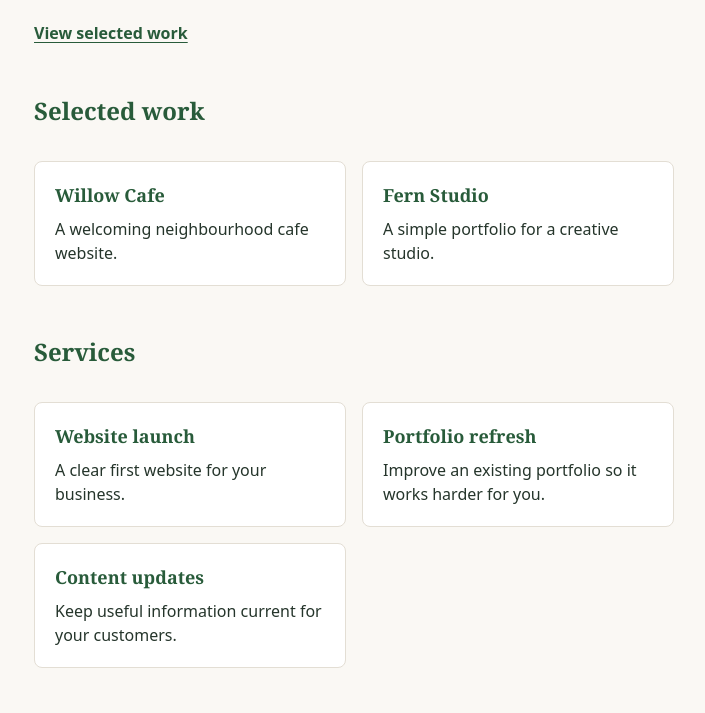
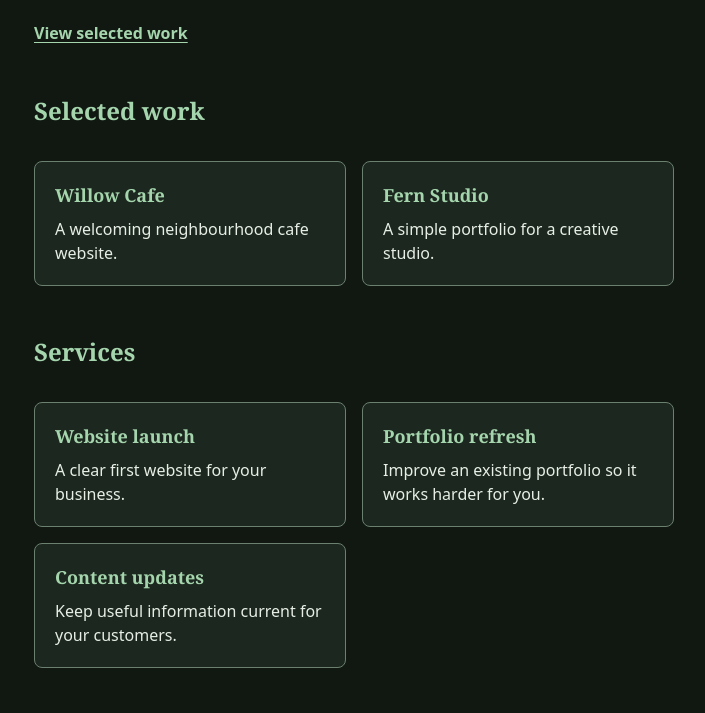
Before and after one commit to itcodegirl/adw-walkthrough-20261113, a website built with Vite: page index.html in a window 1280 px wide. Shown: the part 273-986 px from the top of the page, without its empty margins (286-991 px from the left). Built offline with nearby package versions, Linux system fonts and the dark colour scheme.

Commit message:
Add dark theme via token swap; both themes contrast-verified

```diff
--- a/src/style.css
+++ b/src/style.css
@@ -52,6 +52,27 @@
 
   /* Layout */
   --content-width: 40rem;
+}
+
+/* Dark scheme: colour tokens only. Every component keeps reading the
+   same role tokens, so nothing below this block changes. */
+@media (prefers-color-scheme: dark) {
+  :root {
+    /* Colour — measured with WCAG sRGB contrast, 2026-11-13.
+       Verified text pairs (all >= 4.5:1):
+       text/bg 15.267:1; accent/bg 10.936:1; error/bg 10.061:1;
+       text/surface 12.938:1; accent/surface 9.267:1;
+       on-accent/accent 10.936:1. */
+    color-scheme: dark;
+    --color-bg: #111812;
+    --color-text: #e7eee5;
+    --color-accent: #a5d5ad;
+    --color-on-accent: #111812;
+    --color-surface: #1c281f;
+    --color-border: #6b806f;
+    --color-border-input: #879d8b;
+    --color-error: #ffad9b;
+  }
 }
 
 body {
```
